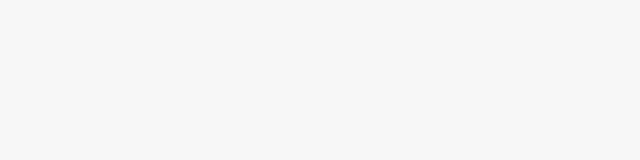
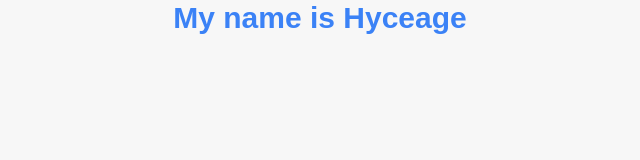
Before and after one commit to joshuapetertolu/Panto-Furniture-Landing-page, a plain HTML site: page index.html in a window 1280 px wide. Shown: the whole page, without its empty margins (320-960 px from the left). Drawn offline with nearby package versions, Linux system fonts and the light colour scheme.

Commit message:
style the best selling products section

```diff
--- a/index.html
+++ b/index.html
@@ -30,7 +30,11 @@
     <section></section>
 
     <!-- Best Selling Products Section -->
-    <section></section>
+    <section>
+      <h1 class="text-3xl font-extrabold text-center text-blue-500">
+        My name is Hyceage
+      </h1>
+    </section>
 
     <!-- Experience Section -->
     <section></section>
```
